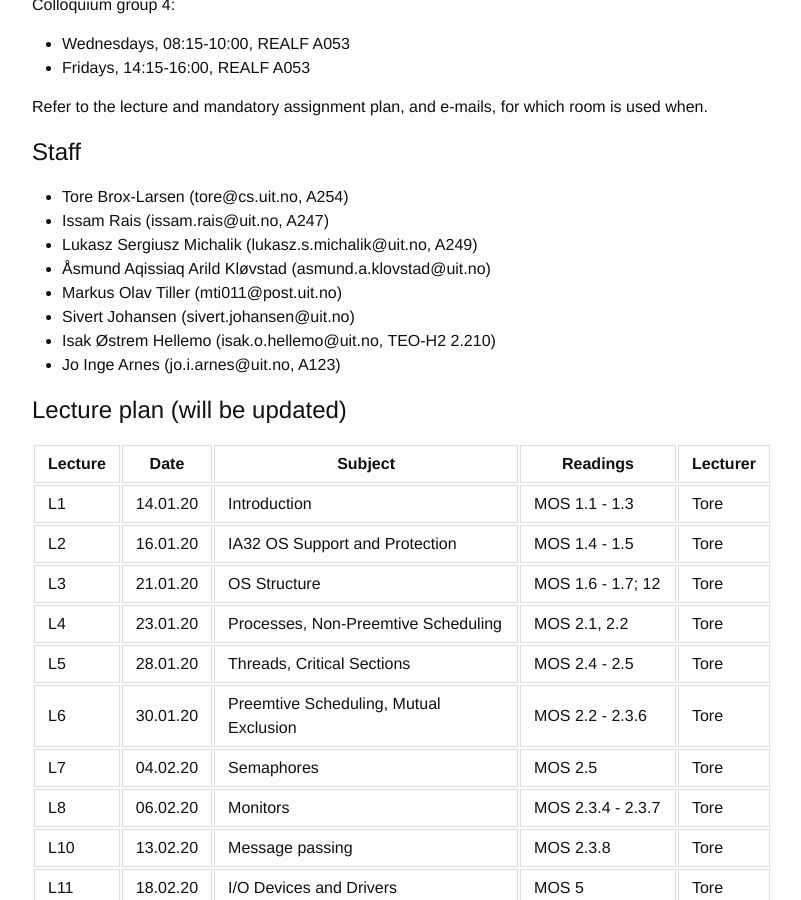
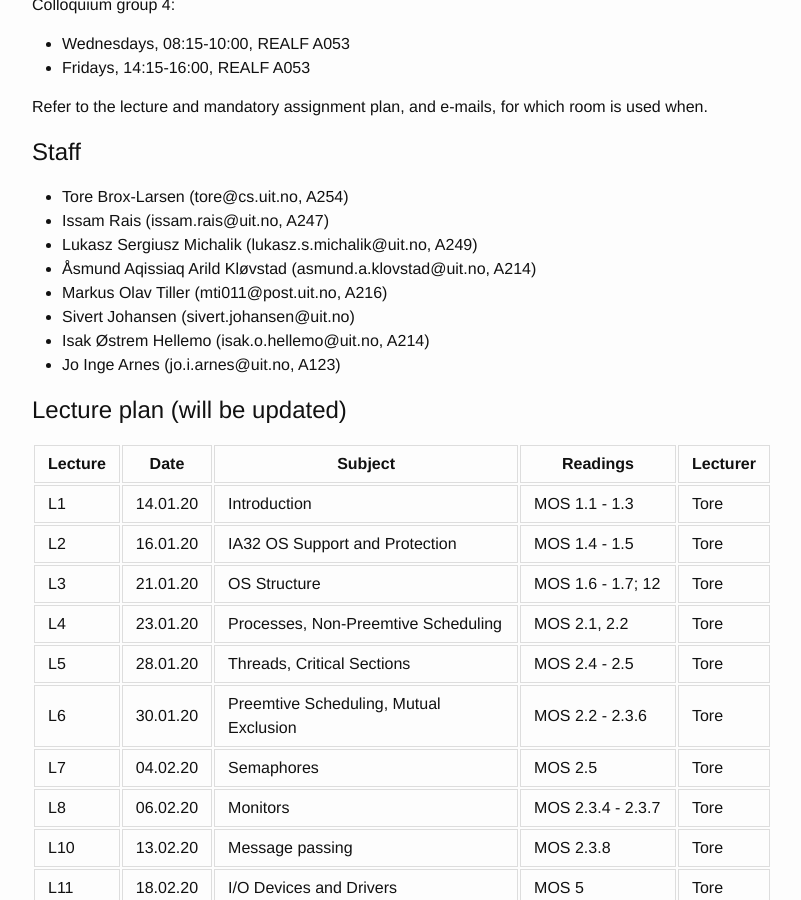
Before and after one commit to uit-inf-2201-s20/uit-inf-2201-s20.github.io, a Jekyll site: the page built from index.md, in a window 1280 px wide and 900 px high, scrolled down 807 px. Shown: the whole window, without its empty margins (238-1039 px from the left). Built offline with Jekyll 4.4.1, drawn with Linux system fonts in a browser that asks for light colours.

Commit message:
updated office-numbers

```diff
--- a/index.md
+++ b/index.md
@@ -40,10 +40,10 @@ Refer to the lecture and mandatory assignment plan, and e-mails, for which room
 * Tore Brox-Larsen (tore@cs.uit.no, A254)
 * Issam Rais (issam.rais@uit.no, A247)
 * Lukasz Sergiusz Michalik (lukasz.s.michalik@uit.no, A249)
-* Åsmund Aqissiaq Arild Kløvstad (asmund.a.klovstad@uit.no)
-* Markus Olav Tiller (mti011@post.uit.no)
+* Åsmund Aqissiaq Arild Kløvstad (asmund.a.klovstad@uit.no, A214)
+* Markus Olav Tiller (mti011@post.uit.no, A216)
 * Sivert Johansen (sivert.johansen@uit.no)
-* Isak Østrem Hellemo (isak.o.hellemo@uit.no, TEO-H2 2.210)
+* Isak Østrem Hellemo (isak.o.hellemo@uit.no, A214)
 * Jo Inge Arnes (jo.i.arnes@uit.no, A123)
 
 ## Lecture plan (will be updated)
```
